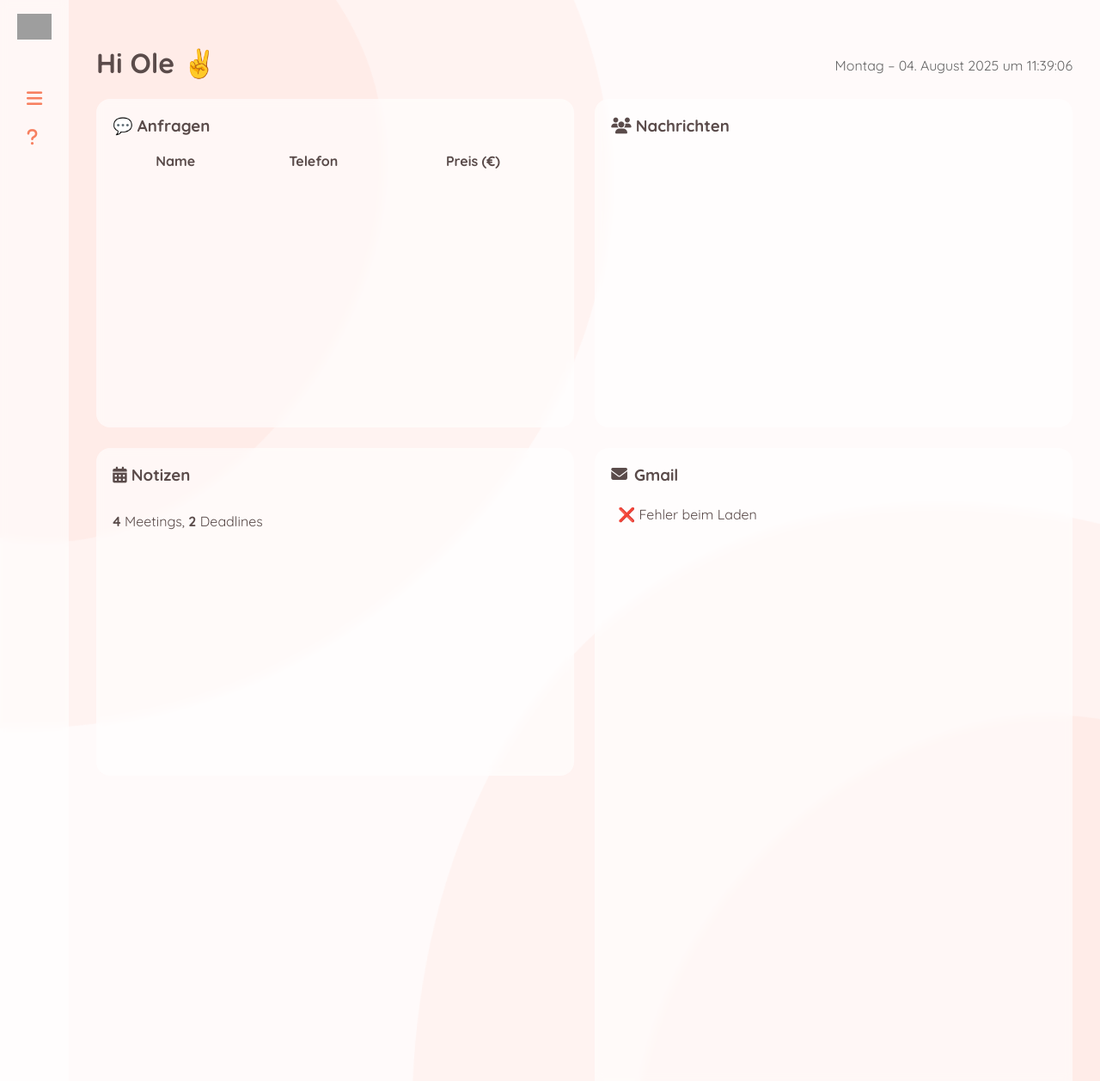
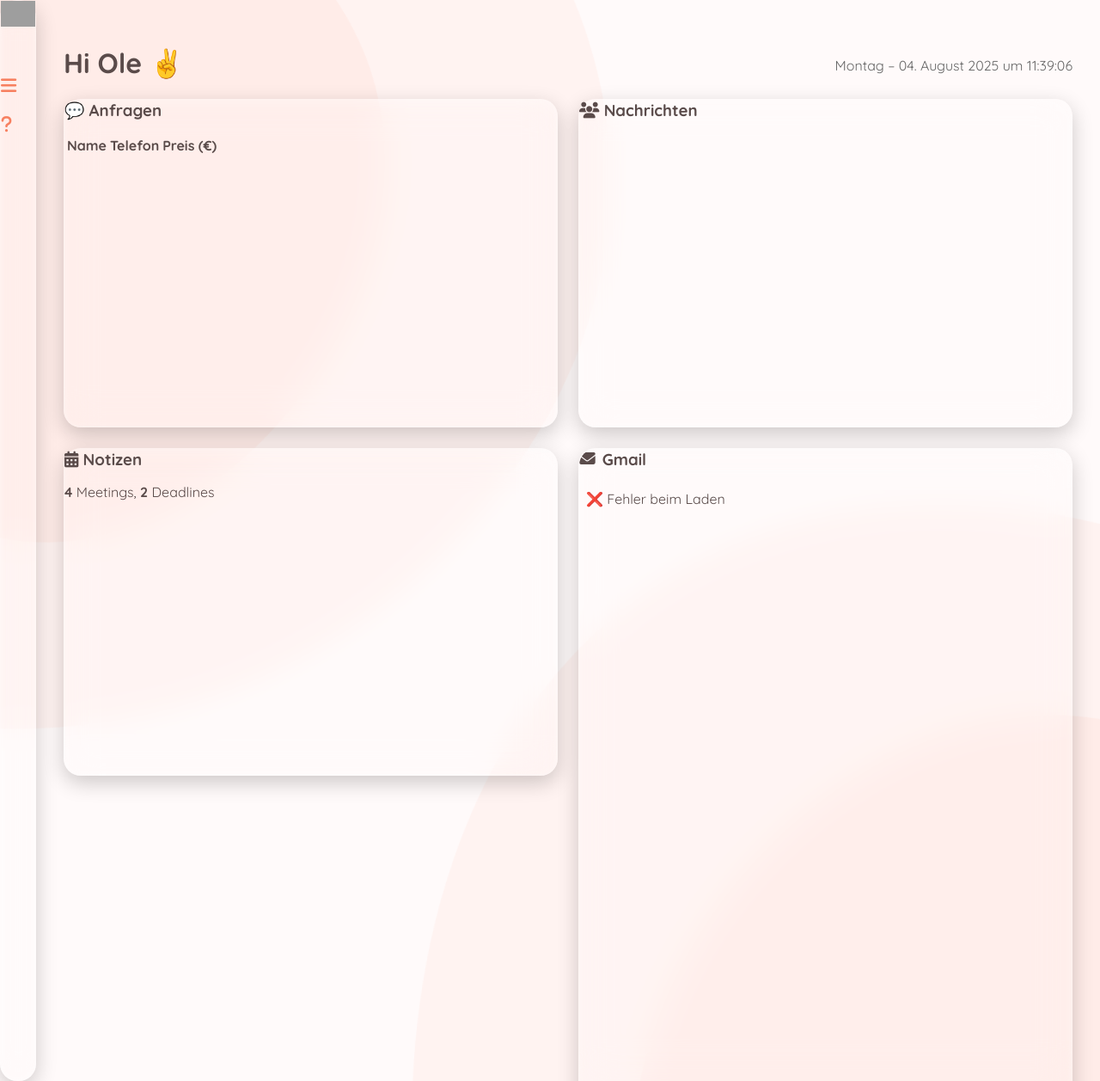
Before and after one commit to OlePawlowski/Dashboard, a Flask app: page /dashboard in a window 1280 px wide. Shown: the whole page at 86% size. Run offline with Flask 3, Linux system fonts and the light colour scheme; the visitor is signed in with stand-in values (Sample User, id 1); data that the repository does not hold is empty; some libraries are stand-ins or nearby versions; grey boxes are pictures that could not be loaded.

Commit message:
Glassmorphism update

```diff
--- a/static/style.css
+++ b/static/style.css
@@ -7,13 +7,13 @@ body {
   color: #5a4b4a;
 }
 
-.bcg {
+.bcg  {
   position: fixed;
   top: 0;
   left: 0;
   width: 100%;
   height: 100vh;
-  z-index: -99999;
+  z-index:-99999;
 }
 
 .container {
@@ -22,21 +22,17 @@ body {
   overflow: hidden;
 }
 
-/* Sidebar im Apple Liquid Glass Style */
-.sidebar {
-  width: 80px;
-  background: #ffffff99;
-  backdrop-filter: blur(5px);
-  -webkit-backdrop-filter: blur(5px);
+.card, .sidebar {
+  background: rgba(255, 255, 255, 0.15);
+  border-radius: 20px;
+  backdrop-filter: blur(20px);
+  -webkit-backdrop-filter: blur(20px);
+  border: 1px solid rgba(255, 255, 255, 0.2);
   box-shadow:
-    inset 2px 2px 1px -2px #fffffb3,
-    inset -2px -2px 1px -2px #ffffffb3,
-    0 8px 24px 0 #00000066,
-    inset 0 8px 8px 0 #fffff99;
-  display: flex;
-  flex-direction: column;
-  align-items: center;
-  padding: 1rem 0;
+    inset 2px 2px 4px rgba(255, 255, 255, 0.1),
+    inset -2px -2px 4px rgba(255, 255, 255, 0.1),
+    0 8px 24px rgba(0, 0, 0, 0.2),
+    inset 0 8px 8px rgba(255, 255, 255, 0.15);
 }
 
 .profile img {
@@ -78,22 +74,6 @@ body {
   grid-auto-rows: minmax(300px, auto);
   gap: 1.5rem;
   height: calc(100vh - 4rem);
-}
-
-/* Karten im Apple Liquid Glass Style */
-.card {
-  background: #ffffff99;
-  border-radius: 16px;
-  padding: 1.2rem;
-  backdrop-filter: blur(5px);
-  -webkit-backdrop-filter: blur(5px);
-  box-shadow:
-    inset 2px 2px 1px -2px #fffffb3,
-    inset -2px -2px 1px -2px #ffffffb3,
-    0 8px 24px 0 #00000066,
-    inset 0 8px 8px 0 #fffff99;
-  display: flex;
-  flex-direction: column;
 }
 
 .card h3 {
@@ -140,3 +120,7 @@ body {
   display: block;
   color: #5a4b4a;
 }
+
+
+#ffffff99
+backdrop-filter: blur(5px);
```
